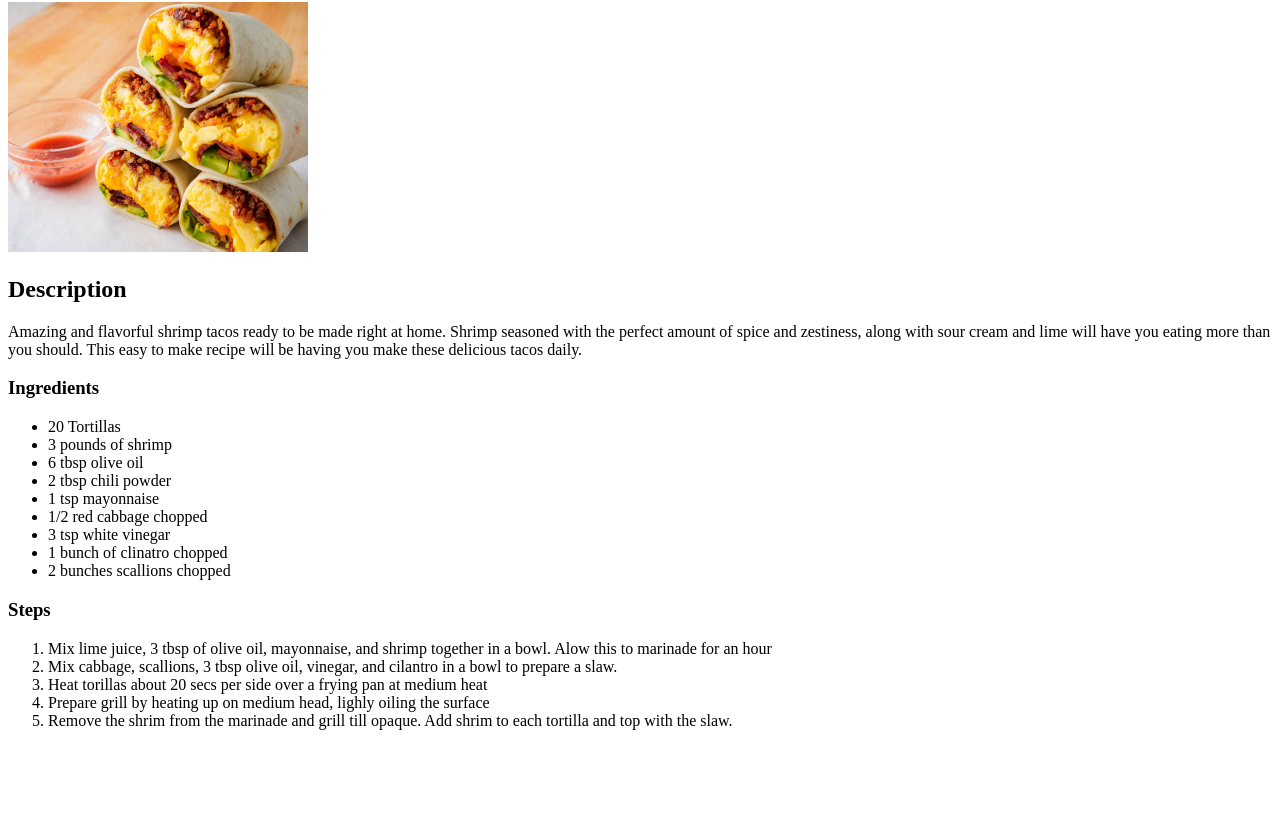
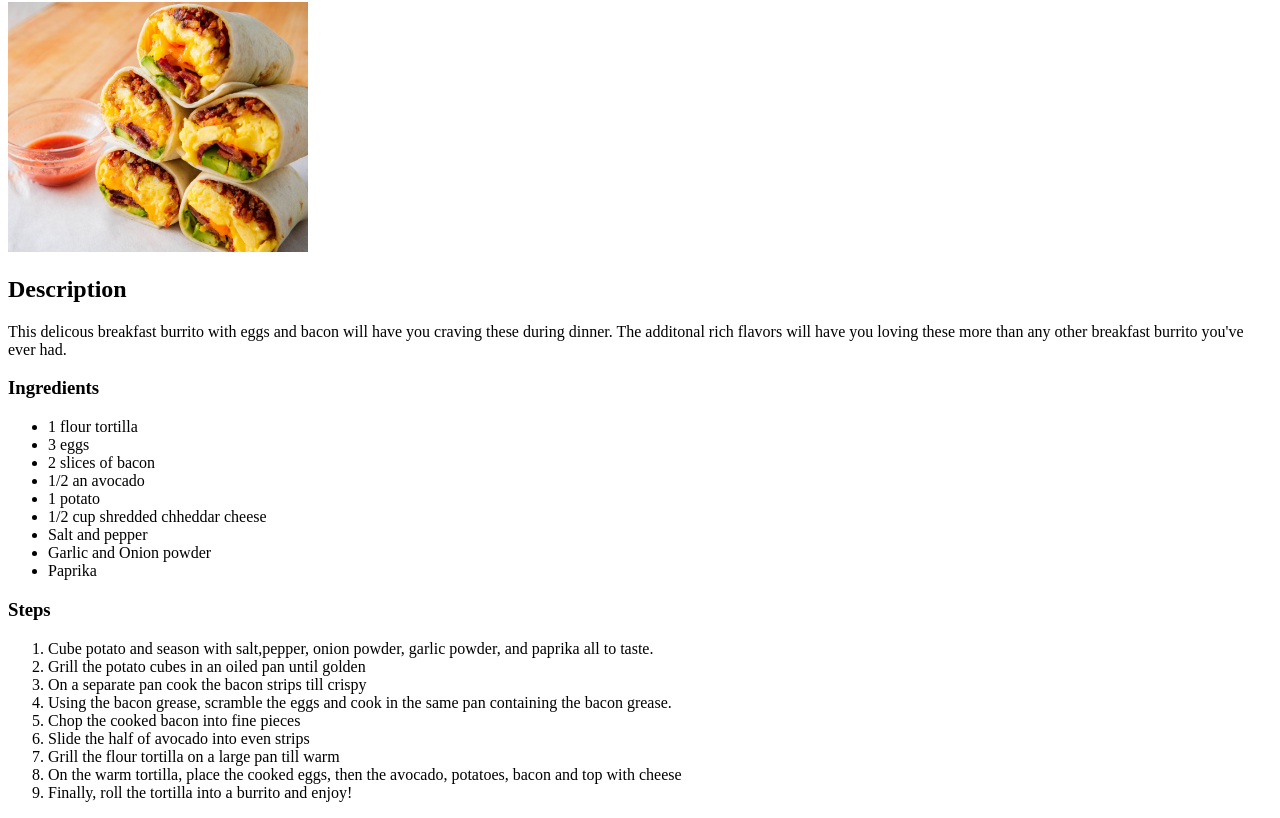
Before and after one commit to MarcT03/odin-recipes, a plain HTML site: page recipes/breakfast-burrito.html in a window 1280 px wide. Shown: the part 78-896 px from the top of the page. Before the commit the page ends 824 px from the top, so only its background shows below. Drawn offline with Linux system fonts and the light colour scheme.

Commit message:
modified:   recipes/breakfast-burrito.html 	modified:   recipes/shrimp-tacos.html

```diff
--- a/recipes/breakfast-burrito.html
+++ b/recipes/breakfast-burrito.html
@@ -10,29 +10,33 @@
     <img src="../images/breakfast-burrito.jpeg" height="250" width="300">
 
     <h2>Description</h2>
-    <p>Amazing and flavorful shrimp tacos ready to be made right at home. Shrimp seasoned with the perfect amount of spice and zestiness, along with sour cream and lime will have you eating more than you should.
-   This easy to make recipe will be having you make these delicious tacos daily. </p>
+    <p>This delicous breakfast burrito with eggs and bacon will have you craving these during dinner. The additonal rich flavors will have you loving these more than any other breakfast burrito you've ever had. </p>
 
    <h3>Ingredients</h3>
    <ul>
-    <li>20 Tortillas</li>
-    <li>3 pounds of shrimp</li>
-    <li>6 tbsp olive oil</li>
-    <li>2 tbsp chili powder</li>
-    <li>1 tsp mayonnaise</li>
-    <li>1/2 red cabbage chopped</li>
-    <li>3 tsp white vinegar</li>
-    <li>1 bunch of clinatro chopped</li>
-    <li>2 bunches scallions chopped</li>
+    <li>1 flour tortilla</li>
+    <li>3 eggs</li>
+    <li>2 slices of bacon</li>
+    <li>1/2 an avocado</li>
+    <li>1 potato</li>
+    <li>1/2 cup shredded chheddar cheese</li>
+    <li>Salt and pepper</li>
+    <li>Garlic and Onion powder</li>
+    <li>Paprika</li>
+
    </ul>
 
    <h3>Steps</h3>
    <ol>
-    <li>Mix lime juice, 3 tbsp of olive oil, mayonnaise, and shrimp together in a bowl. Alow this to marinade for an hour</li>
-    <li>Mix cabbage, scallions, 3 tbsp olive oil, vinegar, and cilantro in a bowl to prepare a slaw.</li>
-    <li>Heat torillas about 20 secs per side over a frying pan at medium heat</li>
-    <li>Prepare grill by heating up on medium head, lighly oiling the surface</li>
-    <li>Remove the shrim from the marinade and grill till opaque. Add shrim to each tortilla and top with the slaw.</li>
+    <li>Cube potato and season with salt,pepper, onion powder, garlic powder, and paprika all to taste. </li>
+    <li>Grill the potato cubes in an oiled pan until golden</li>
+    <li>On a separate pan cook the bacon strips till crispy</li>
+    <li>Using the bacon grease, scramble the eggs and cook in the same pan containing the bacon grease.</li>
+    <li>Chop the cooked bacon into fine pieces</li>
+    <li>Slide the half of avocado into even strips</li>
+    <li>Grill the flour tortilla on a large pan till warm</li>
+    <li>On the warm tortilla, place the cooked eggs, then the avocado, potatoes, bacon and top with cheese</li>
+    <li>Finally, roll the tortilla into a burrito and enjoy!</li>
    </ol>
 </body>
 </html>
```
Also changed, not shown: recipes/shrimp-tacos.html (+1 -1 lines).
